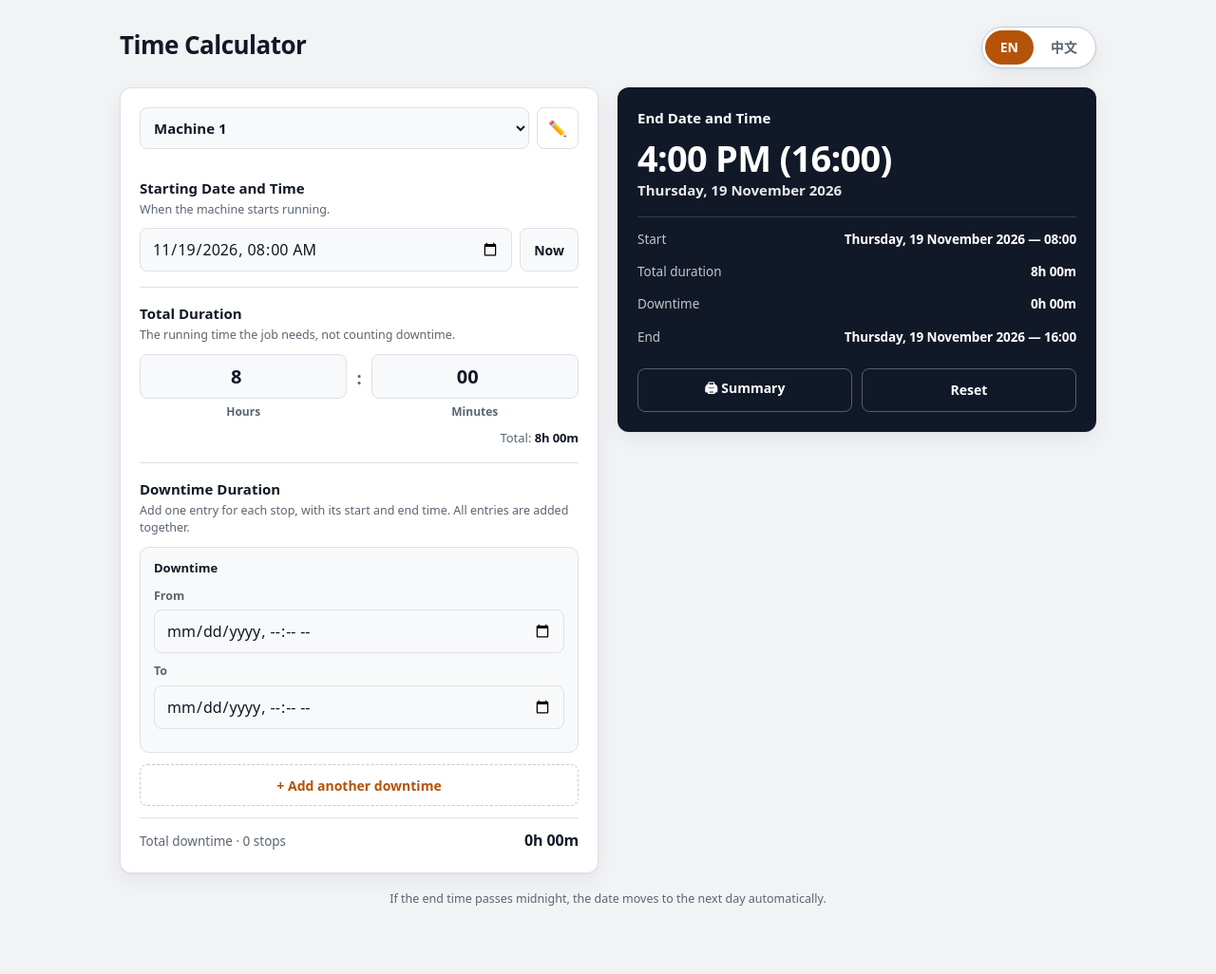
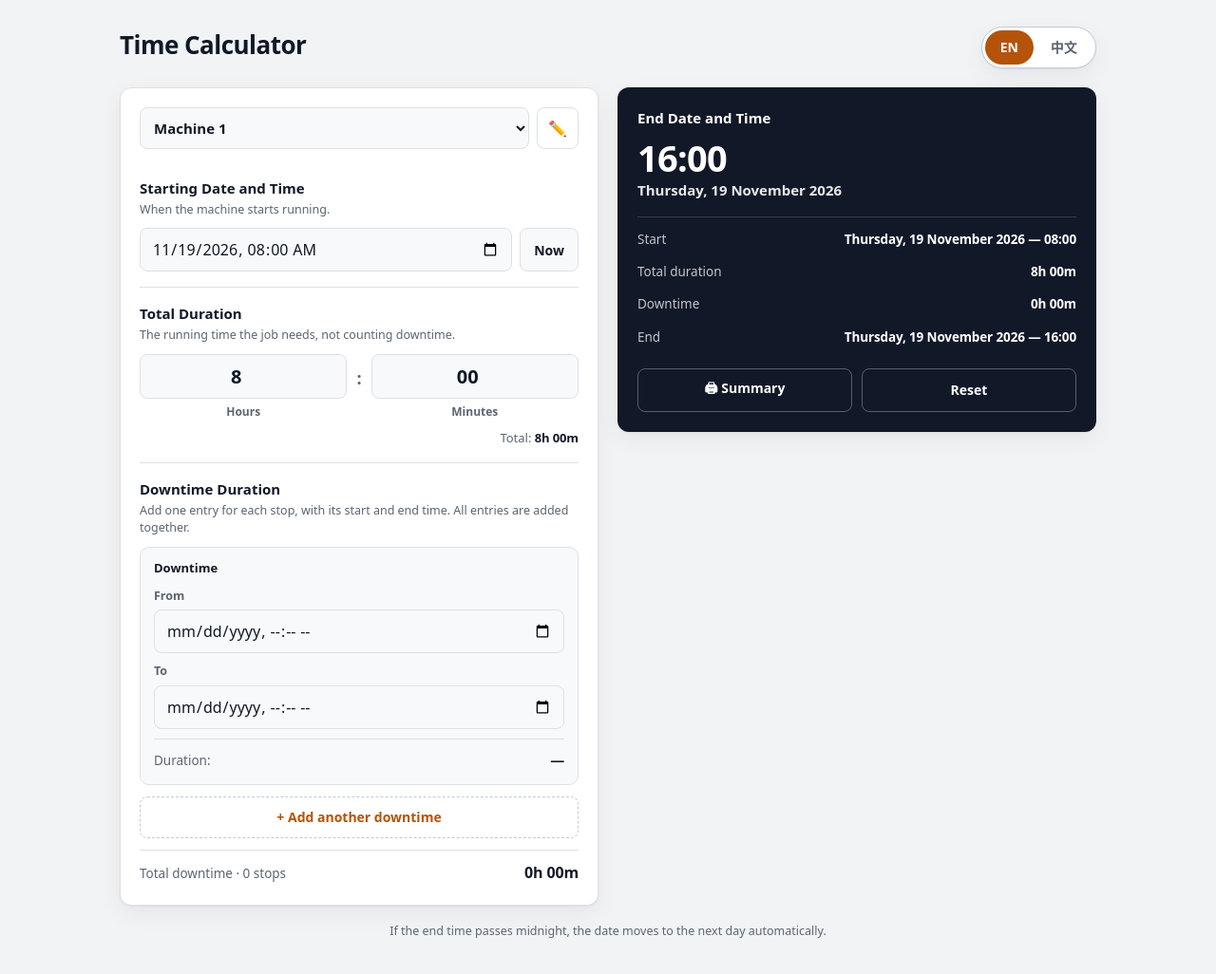
Before and after one commit to paingthutun-dev/Machine-Time-Calculator, a plain HTML site: page index.html in a window 1280 px wide. Shown: the whole page at 95% size. Before the commit the page ends 993 px from the top, so only its background shows below. Drawn offline with Linux system fonts and the light colour scheme.

Commit message:
24-hour time format and per-entry downtime duration

```diff
--- a/index.html
+++ b/index.html
@@ -159,6 +159,8 @@
   .down-field label{display:block; font-size:12.5px; font-weight:700; color:var(--muted); margin-bottom:5px}
   .down-error{color:#dc2626; font-size:12.5px; font-weight:700; margin-top:8px; display:none}
   @media (prefers-color-scheme: dark){ .down-error{color:#f87171} }
+  .down-duration{margin-top:10px; padding-top:10px; border-top:1px solid var(--line); display:flex; justify-content:space-between; align-items:baseline; gap:10px; font-size:13.5px; color:var(--muted)}
+  .down-duration strong{color:var(--text); font-size:15px}
 
   .result{background:var(--result-bg); color:var(--result-text); border-color:transparent}
   .result .field-head{margin-bottom:4px}
@@ -522,6 +524,7 @@
       addDowntime: '+ Add another downtime',
       from: 'From',
       to: 'To',
+      duration: 'Duration',
       downInvalid: 'To must be after From',
       downFromAria: 'Downtime start',
       downToAria: 'Downtime end',
@@ -563,6 +566,7 @@
       addDowntime: '+ 添加另一次停机',
       from: '开始',
       to: '结束',
+      duration: '时长',
       downInvalid: '结束时间必须晚于开始时间',
       downFromAria: '停机开始时间',
       downToAria: '停机结束时间',
@@ -609,15 +613,7 @@
     return pad(d.getHours()) + ':' + pad(d.getMinutes());
   }
   function fmtTime(d){
-    var h = d.getHours(), m = d.getMinutes();
-    if(lang === 'zh'){
-      var period = h < 12 ? '上午' : '下午';
-      var h12z = h % 12; if(h12z===0) h12z=12;
-      return period+' '+h12z+':'+pad(m)+'  ('+pad(h)+':'+pad(m)+')';
-    }
-    var ampm = h >= 12 ? 'PM' : 'AM';
-    var h12 = h % 12; if(h12===0) h12=12;
-    return h12+':'+pad(m)+' '+ampm+'  ('+pad(h)+':'+pad(m)+')';
+    return pad(d.getHours()) + ':' + pad(d.getMinutes());
   }
   function fmtDate(d){
     if(lang === 'zh'){
@@ -698,13 +694,12 @@
     var entries = entryEls();
     entries.forEach(function(entry){
       var nameEl = entry.querySelector('.downtime-entry-name');
+      nameEl.textContent = t().downtime;
       var mins = entryMins(entry);
-      if(mins > 0){
-        nameEl.innerHTML =
-          t().downtime + ' <span>· ' + fmtDuration(mins) + '</span>';
-      } else {
-        nameEl.textContent = t().downtime;
-      }
+      var durLabel = entry.querySelector('.down-duration span');
+      if(durLabel) durLabel.textContent = t().duration + ':';
+      var durVal = entry.querySelector('.down-duration strong');
+      if(durVal) durVal.textContent = mins > 0 ? fmtDuration(mins) : '—';
       var rm = entry.querySelector('.btn-remove');
       rm.textContent = t().remove;
       rm.setAttribute('aria-label', t().removeAria);
@@ -771,6 +766,17 @@
     toField.appendChild(toLabel);
     toField.appendChild(toIn);
     entry.appendChild(toField);
+
+    var durLine = document.createElement('div');
+    durLine.className = 'down-duration';
+    var durLabel = document.createElement('span');
+    durLabel.textContent = t().duration + ':';
+    var durVal = document.createElement('strong');
+    durVal.className = 'num';
+    durVal.textContent = '—';
+    durLine.appendChild(durLabel);
+    durLine.appendChild(durVal);
+    entry.appendChild(durLine);
 
     var err = document.createElement('div');
     err.className = 'down-error';
```
